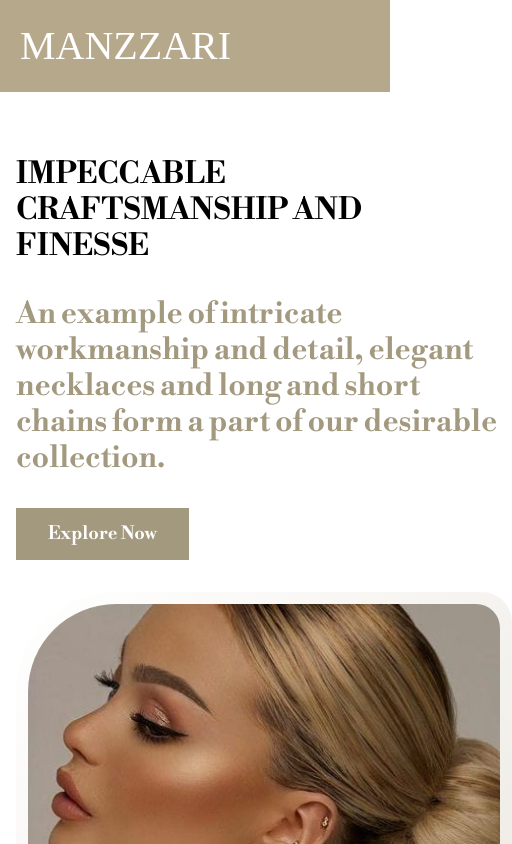
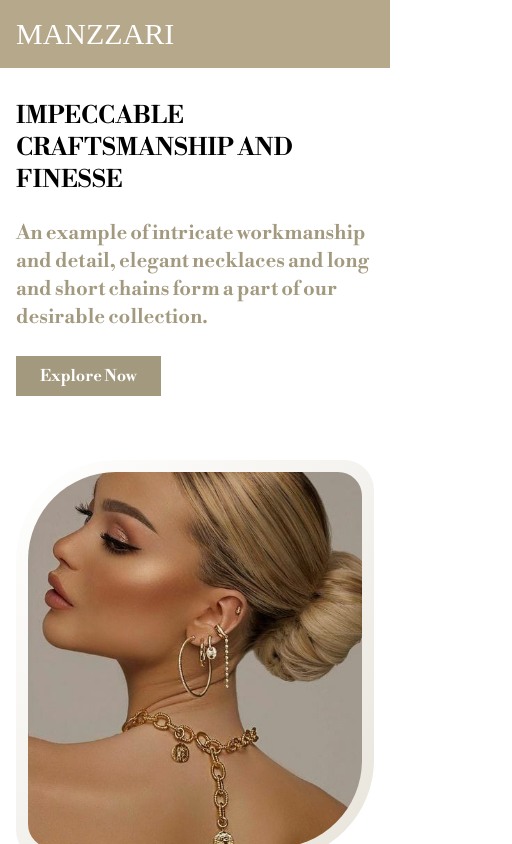
Before and after one commit to Tahasaif3/Figma-Assignment, a Next.js app: page / in a window 390 px wide. Shown: the top 844 px of the page, 512 px wide, since content can reach past the window. Built offline with nearby package versions, Linux system fonts and the light colour scheme; a web font is replaced by a local one.

Commit message:
Update page.tsx

```diff
--- a/app/page.tsx
+++ b/app/page.tsx
@@ -1,37 +1,38 @@
-import Image from 'next/image'
+import Image from "next/image"
 
 export default function Component() {
   return (
     <div className="min-h-screen bg-white">
       {/* Header */}
       <div className="bg-[#B5A88B] py-4">
-      <div className="container mx-1 px-4">
-      <h1 className="text-white font-rye text-[40px] w-[439] ">
-      MANZZARI
-     </h1>
-      </div>
+        <div className="container mx-auto px-4">
+          <h1 className="text-white font-rye text-3xl sm:text-4xl md:text-[40px]">MANZZARI</h1>
+        </div>
       </div>
 
-      <div className="container mx-auto px-4 py-16 md:py-24">
-        <div className="grid md:grid-cols-12 gap-8 items-center">
+      <div className="container mx-auto px-4 py-8 md:py-16 lg:py-24">
+        <div className="grid lg:grid-cols-12 gap-8 items-center">
           {/* Left Side Text*/}
-          <div className="md:col-span-6 space-y-8">
-            <h2 className="text-black font-libre-bodoni font-bold text-3xl md:text-4xl lg:text-[40px] w-[496px]">
-              IMPECCABLE<br />
-              CRAFTSMANSHIP AND<br />
+          <div className="lg:col-span-6 space-y-6 md:space-y-8">
+            <h2 className="text-black font-libre-bodoni font-bold text-2xl sm:text-3xl md:text-4xl lg:text-[40px] max-w-[496px]">
+              IMPECCABLE
+              <br />
+              CRAFTSMANSHIP AND
+              <br />
               FINESSE
             </h2>
-            <p className="text-[#A3997F] font-libre-bodoni font-medium text-3xl w-[942]">
-            An example of intricate workmanship and detail, elegant necklaces and long and short chains form a part of our desirable collection.
+            <p className="text-[#A3997F] font-libre-bodoni font-medium text-xl sm:text-2xl md:text-3xl max-w-[942px]">
+              An example of intricate workmanship and detail, elegant necklaces and long and short chains form a part of
+              our desirable collection.
             </p>
-            <button className="inline-block bg-[#A3997F] text-white px-8 py-3 font-libre-bodoni text-lg md:text-xl font-medium">
+            <button className="inline-block bg-[#A3997F] text-white px-6 py-2 sm:px-8 sm:py-3 font-libre-bodoni text-base sm:text-lg md:text-xl font-medium">
               Explore Now
             </button>
           </div>
 
           {/* Right Side Image */}
-          <div className="md:col-span-6 md:col-start-7">
-            <div className="relative h-[600px] md:h-[700px] w-full max-w-[500px] mx-auto">
+          <div className="lg:col-span-6 lg:col-start-7 mt-8 lg:mt-0">
+            <div className="relative h-[400px] sm:h-[500px] md:h-[600px] lg:h-[700px] w-full max-w-[500px] mx-auto">
               <div
                 className="absolute inset-0"
                 style={{
@@ -47,13 +48,7 @@ export default function Component() {
                     overflow: "hidden",
                   }}
                 >
-                  <Image
-                    src="/design.jpg"
-                    alt="Figma Image"
-                    fill
-                    className="object-cover"
-                    priority
-                  />
+                  <Image src="/design.jpg" alt="Jewelry Design" fill className="object-cover" priority />
                 </div>
               </div>
             </div>
```
